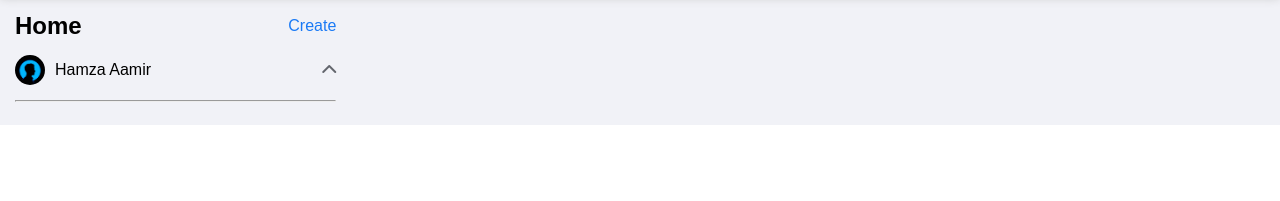
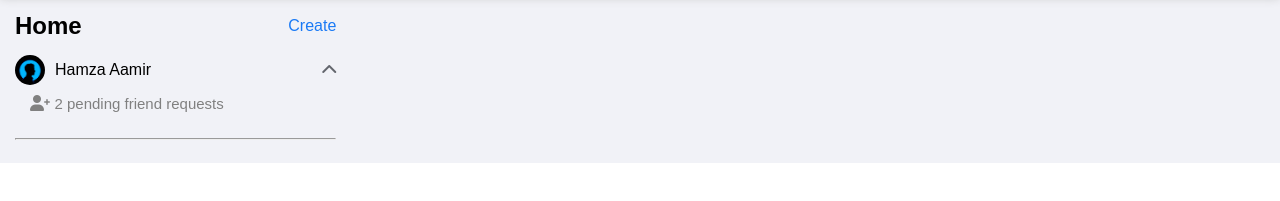
Before and after one commit to hamza-aamir-1/SMIT_Facebook_using_HTML_CSS, a plain HTML site: page index.html in a window 1280 px wide. Shown: the part 63-264 px from the top of the page. Drawn offline with Linux system fonts and the light colour scheme.

Commit message:
Make link of account name and pending requests

```diff
--- a/assets/css/style.css
+++ b/assets/css/style.css
@@ -162,6 +162,21 @@ section{
 .left_account .left_account_icon i{
     color: #63666D;
 }
+.left_account_box .left_account_requests{
+    padding: 10px 15px;
+}
+.left_account_requests i{
+    color: gray;
+}
+.left_account_requests a{
+    text-decoration: none;
+    color: gray;
+    font-size: 15px;
+}
+.left_account_requests a:hover{
+    color: gray;
+    text-decoration: underline;
+}
 
 /* Main */
 main{
--- a/index.html
+++ b/index.html
@@ -102,6 +102,12 @@
                     <i class="fas fa-chevron-up"></i>
                 </div>
             </div>
+            <div class="left_account_requests">
+                <i class="fas fa-user-plus"></i>
+                <a href="#">
+                    2 pending friend requests
+                </a>
+            </div>
         </div>
 
         <hr>
```
